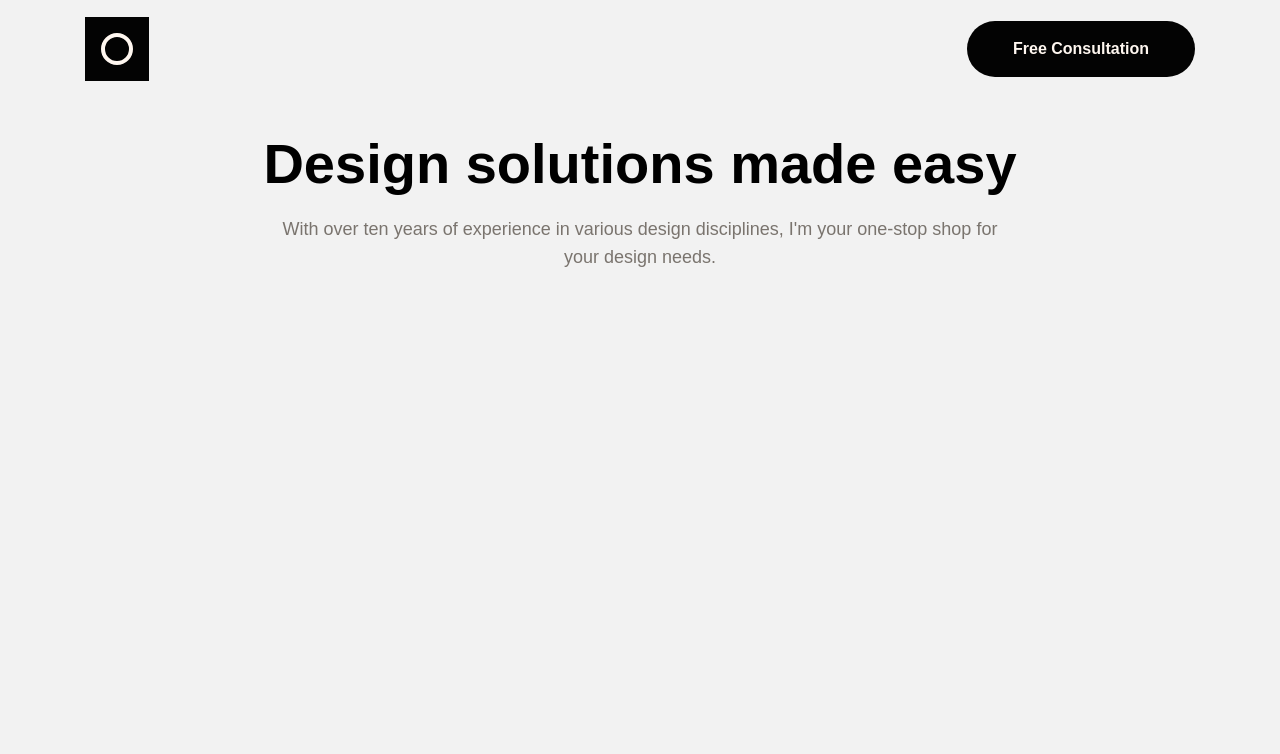
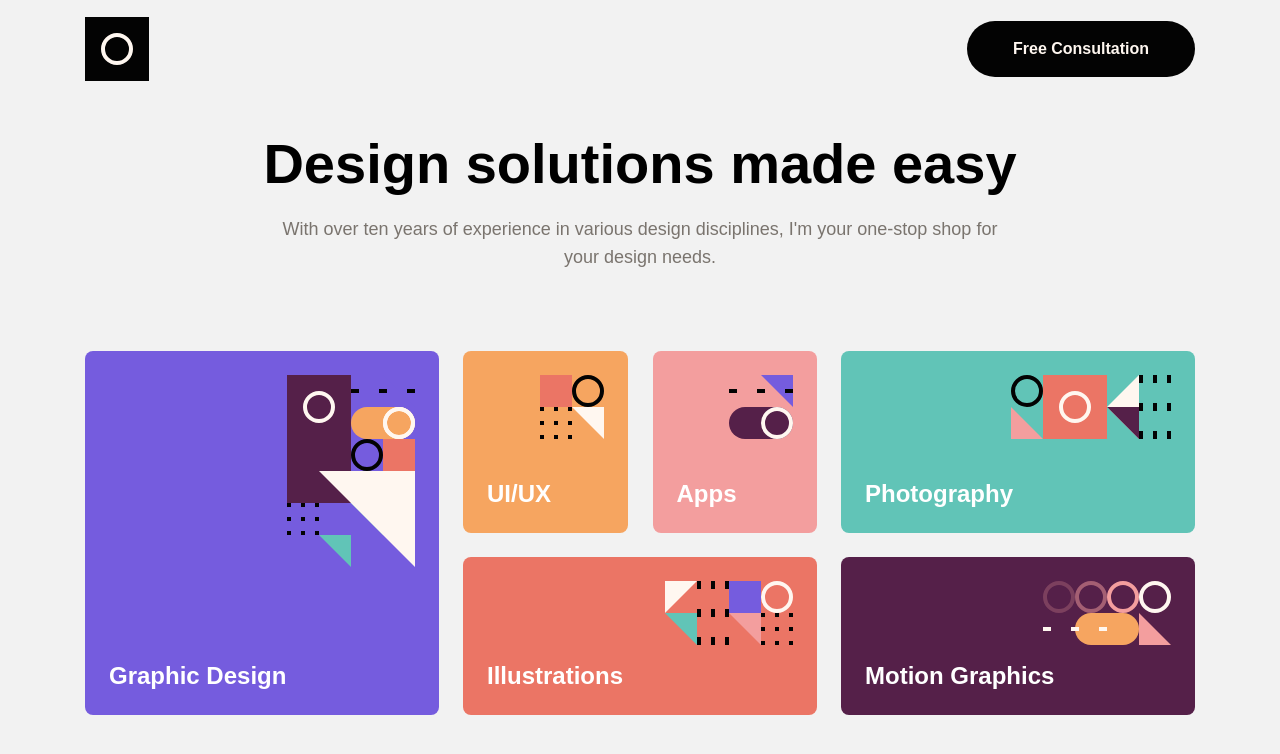
Before and after one commit to mdashfaque-mamdu-au17/single-page-design-portfolio, a React (Create React App) app: page / in a window 1280 px wide. Shown: the top 754 px of the page. Built offline with nearby package versions, Linux system fonts and the light colour scheme.

Commit message:
skill section aligned correctly

```diff
--- a/src/components/SkillsSection.js
+++ b/src/components/SkillsSection.js
@@ -1,5 +1,12 @@
 import React from 'react';
+import SkillBox from './SkillBox';
 import Title from './Title';
+import GraphicDesign from '../assets/pattern-graphic-design.svg';
+import UIUX from '../assets/pattern-ui-ux.svg';
+import Apps from '../assets/pattern-apps.svg';
+import Illustrations from '../assets/pattern-illustrations.svg';
+import Photography from '../assets/pattern-photography.svg';
+import MotionGraphics from '../assets/pattern-motion-graphics.svg';
 
 function SkillsSection() {
   return (
@@ -18,6 +25,54 @@ function SkillsSection() {
           />
         </div>
       </div>
+
+      <div className="px-4 sm:px-[39px] pt-8 sm:pt-16 lg:pt-20 max-w-[1110px] mx-auto sm:grid sm:grid-cols-2 lg:grid-cols-3 sm:gap-x-6 xl:px-0">
+        <div className="h-[364px]">
+          <SkillBox
+            imageSrc={GraphicDesign}
+            content="Graphic Design"
+            styles="bg-theme-galactic-blue"
+          />
+        </div>
+        <div className="pt-6 sm:pt-0 sm:flex sm:flex-col sm:gap-6">
+          <div className="grid grid-cols-2 gap-x-[25px] sm:gap-x-[23px] lg:gap-x-[25px]">
+            <div className="h-[182px]">
+              <SkillBox
+                imageSrc={UIUX}
+                content="UI/UX"
+                styles="bg-theme-summer-yellow"
+              />
+            </div>
+            <div className="h-[182px]">
+              <SkillBox imageSrc={Apps} content="Apps" styles="bg-theme-pink" />
+            </div>
+          </div>
+          <div className="h-[158px] pt-6 sm:pt-0">
+            <SkillBox
+              imageSrc={Illustrations}
+              content="Illustrations"
+              styles="bg-theme-light-red"
+            />
+          </div>
+        </div>
+
+        <div className="grid grid-cols-1 pt-6 gap-y-6 sm:col-span-2 sm:grid-cols-2 sm:gap-y-0 sm:gap-x-6 lg:grid-cols-1 lg:gap-y-6 lg:gap-x-0 lg:pt-0 lg:col-span-1">
+          <div className="h-[182px]">
+            <SkillBox
+              imageSrc={Photography}
+              content="Photography"
+              styles="bg-theme-cyan"
+            />
+          </div>
+          <div className="h-[182px] lg:h-[158px]">
+            <SkillBox
+              imageSrc={MotionGraphics}
+              content="Motion Graphics"
+              styles="bg-theme-dark-purple"
+            />
+          </div>
+        </div>
+      </div>
     </section>
   );
 }
```
